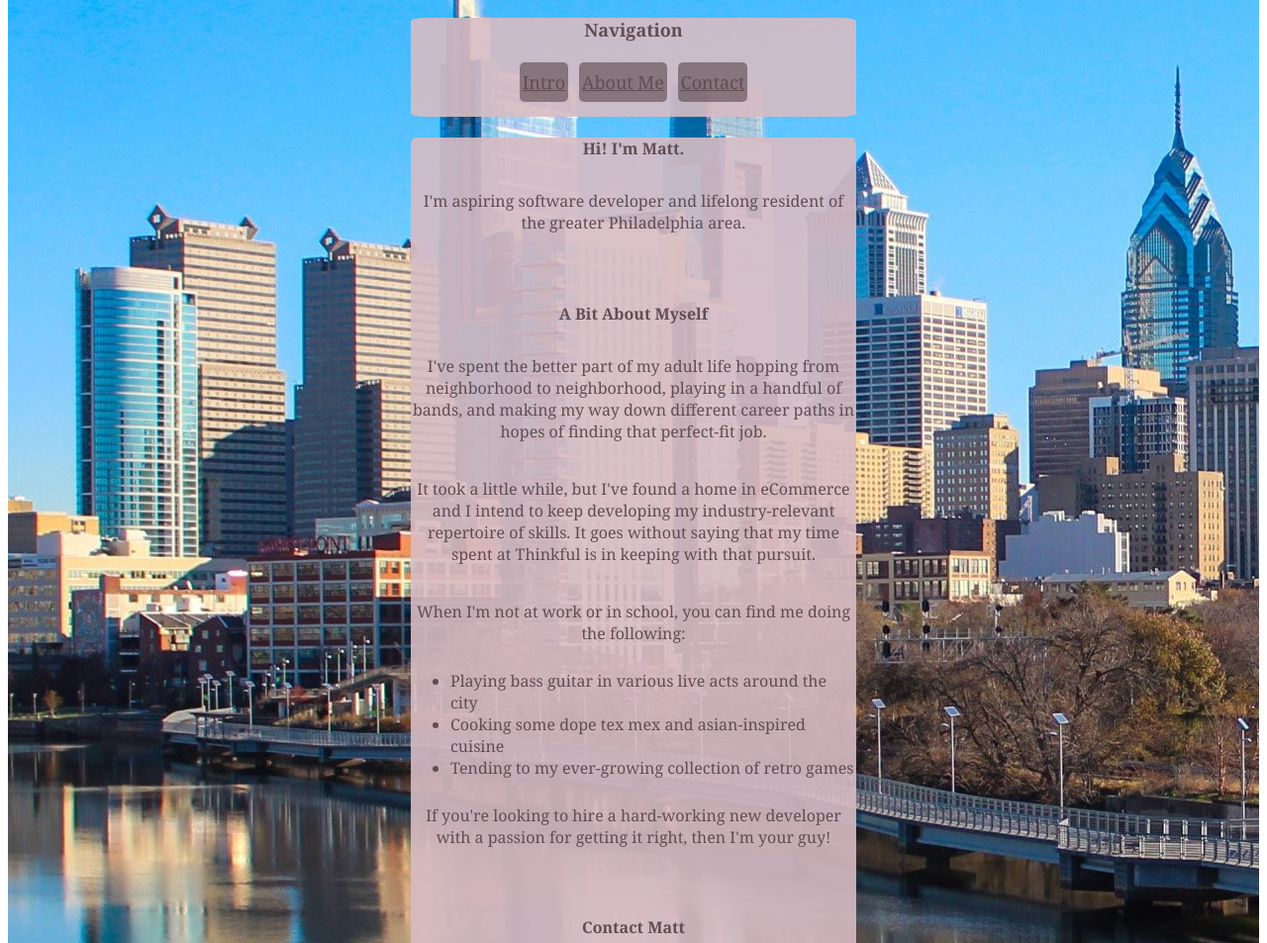
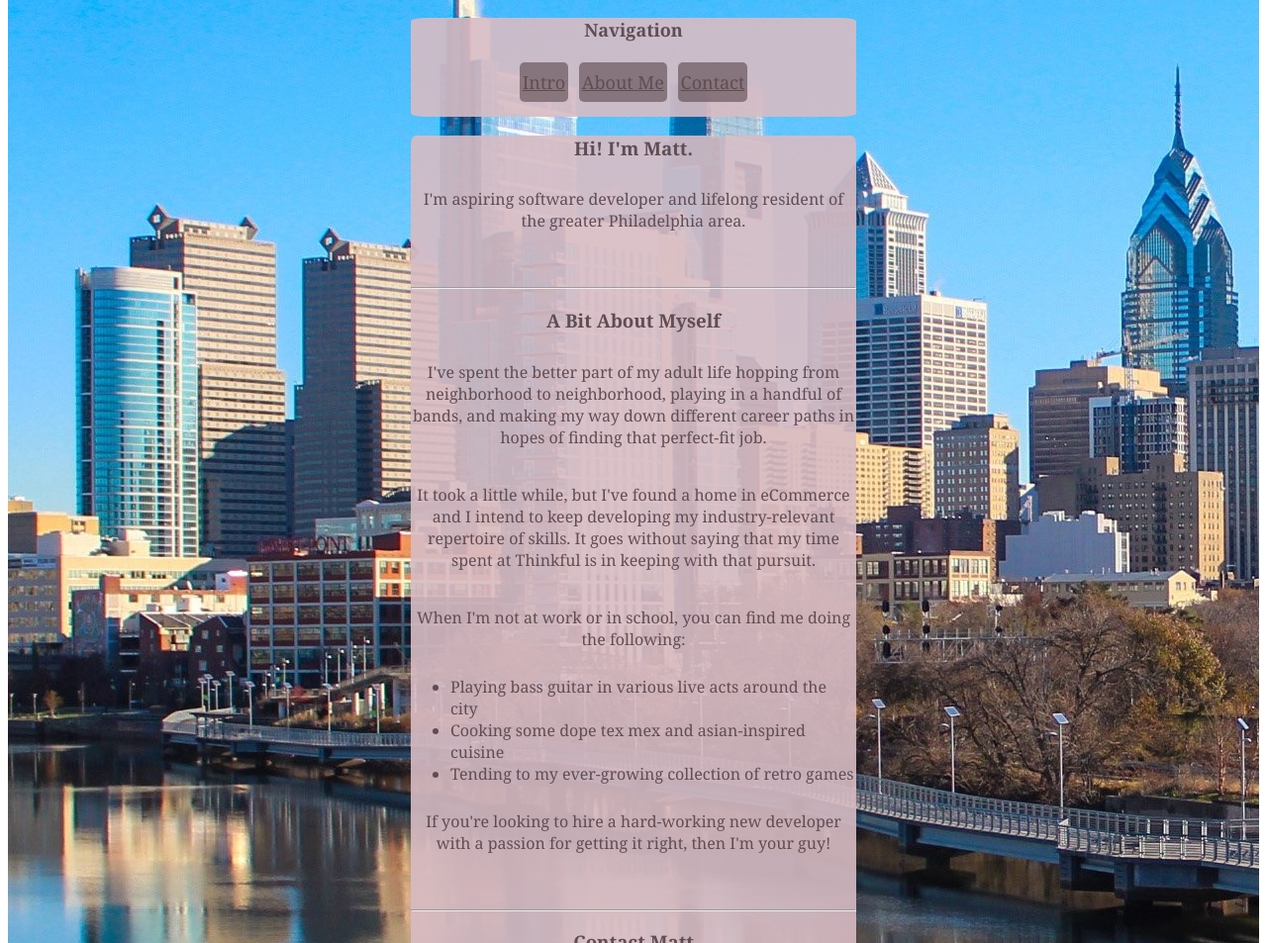
Before and after one commit to matthewjamesharper/portfolio-project, a plain HTML site: page index.html in a window 1280 px wide. Shown: the part 579-1532 px from the top of the page at 99% size. Drawn offline with Linux system fonts and the light colour scheme; a script that the page names is missing.

Commit message:
Update index.html

```diff
--- a/index.html
+++ b/index.html
@@ -36,16 +36,17 @@
 <section>
 
 <article id="Intro">
-  <h4> Hi! I'm Matt. </h4>
+  <h3> Hi! I'm Matt. </h3>
   <p> I'm aspiring software developer and lifelong resident of the greater Philadelphia area. </p>
 
 </article>
 
 <br>
+<hr>
 
 <!--Using unordered list to break down 'About Me' into bullet points -->
 <article id="About-Me">
-  <h4> A Bit About Myself </h4>
+  <h3> A Bit About Myself </h3>
 
   <p> I've spent the better part of my adult life hopping from neighborhood to neighborhood, playing in a handful of bands, and making my way down different career paths in hopes of finding that perfect-fit job. </p>
 
@@ -62,10 +63,11 @@
   </article>
 
   <br>
+<hr>
 
 <!--Using ordered list to sequentially list links -->
 <article id="Contact">
-  <h4> Contact Matt</h4>
+  <h3> Contact Matt</h3>
   <p> Thanks for taking a look around! Here's how you can find me if you would like to work together </p>
    <ol>
     <li>
```
